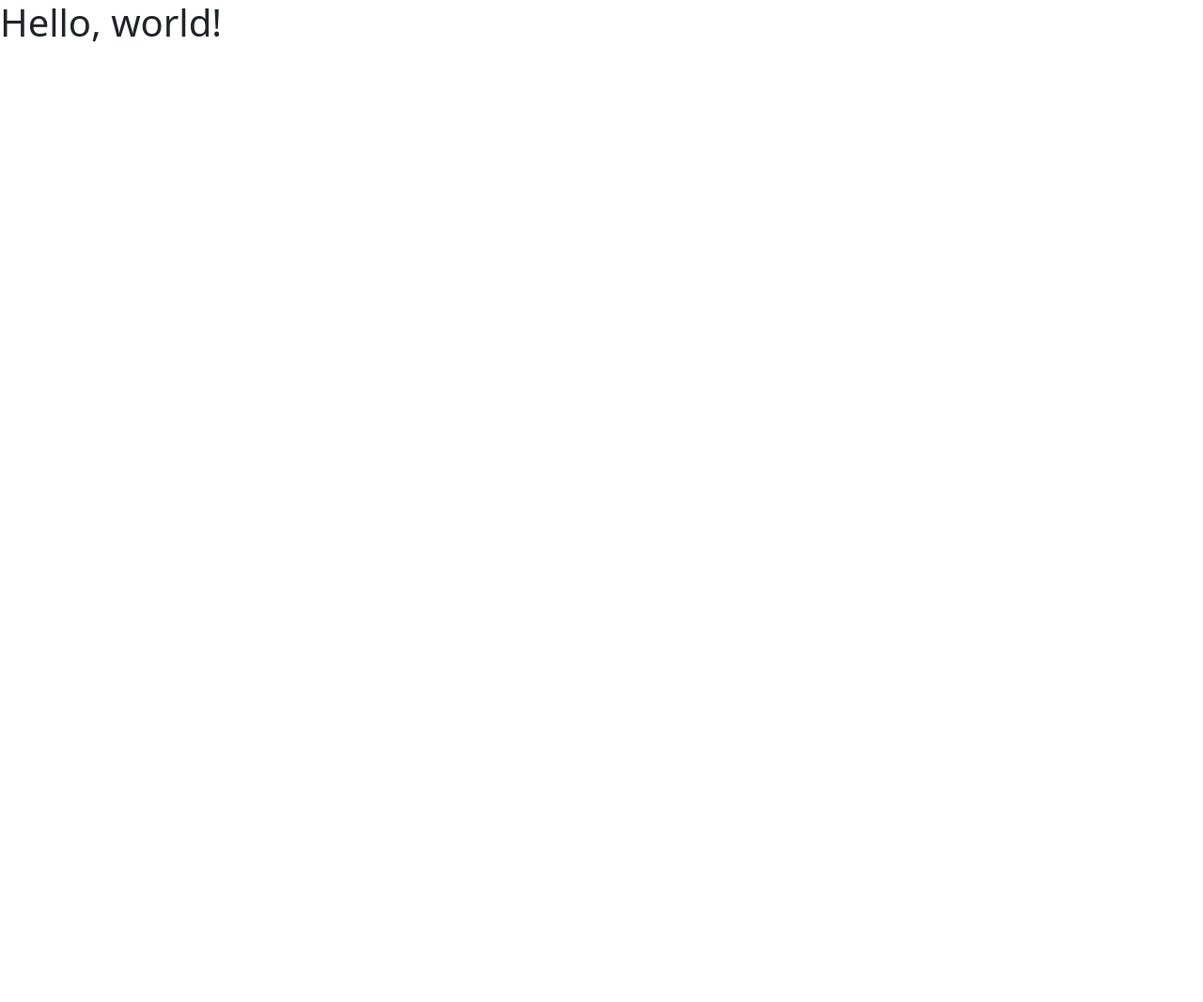
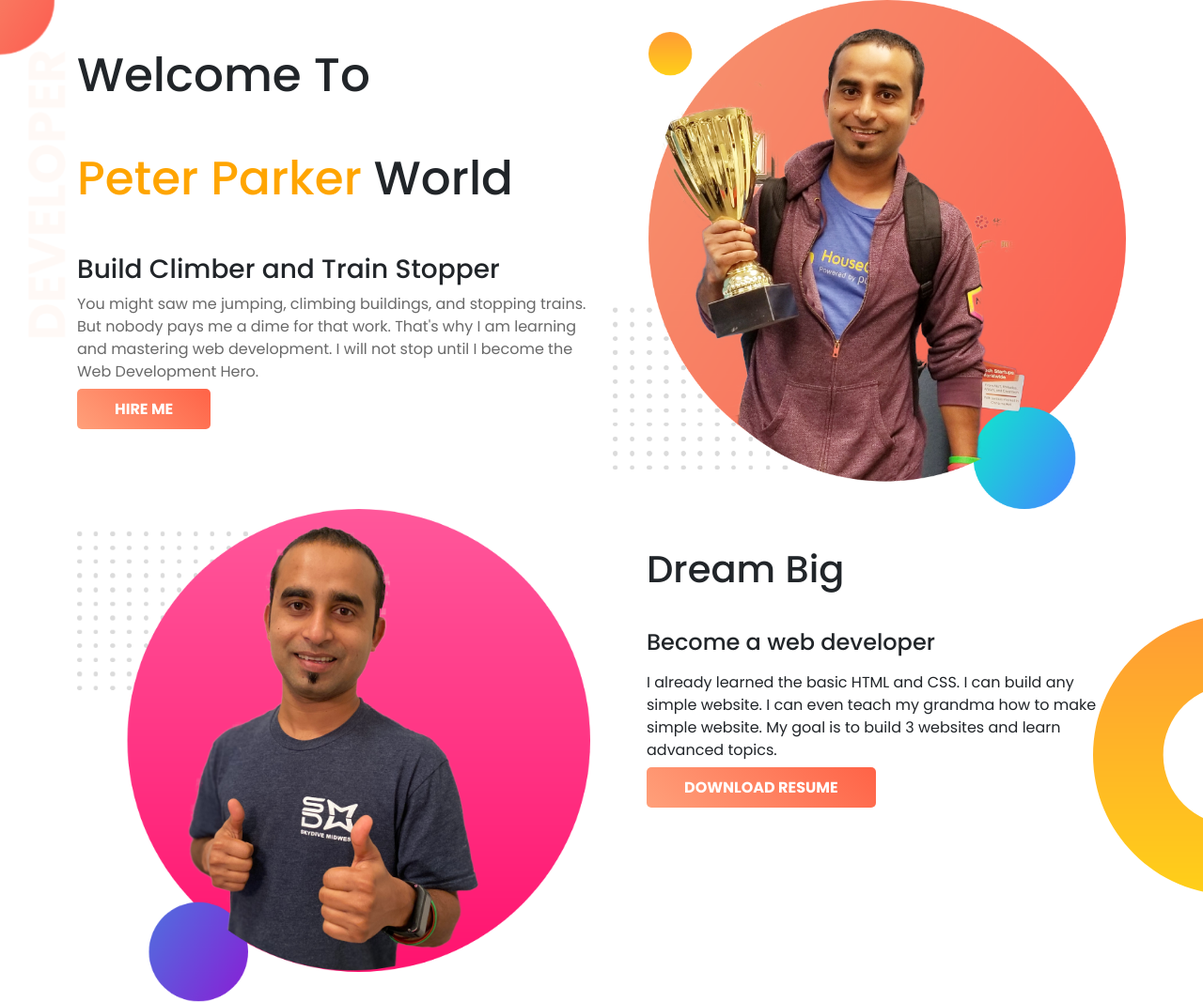
Before and after one commit to Naimur53/jhankar-protfolio, a plain HTML site: page index.html in a window 1280 px wide. Shown: the whole page at 94% size. Before the commit the page ends 800 px from the top, so only its background shows below. Drawn offline with Linux system fonts and the light colour scheme.

Commit message:
two section done

```diff
--- a/elemants/css/style.css
+++ b/elemants/css/style.css
@@ -0,0 +1,41 @@
+body{
+    font-family: 'Poppins', sans-serif;
+}
+.up{
+    background: url(../images/top-banner.png) no-repeat;
+}
+.up-contant h2{
+    font-size:50px;
+    margin:50px 0;
+}
+.up-contant p{
+    color: dimgray;
+}
+.up-contant h2 span{
+    color:orange;
+}
+.up-contant a{
+    padding:10px 40px;
+    color:#fff;
+    background: linear-gradient(45deg, lightsalmon , tomato);
+    text-decoration: none;
+    border-radius: 5px;
+    font-weight: bold;
+}
+.down{
+    background:url(../images/dream-bg.png) no-repeat;
+    background-position: right;
+}
+.down-contant h2{
+    font-size: 40px;
+    margin:40px 0;
+    font-weight: 500;
+}
+.down-contant a{
+    padding:10px 40px;
+    color:#fff;
+    background: linear-gradient(45deg, lightsalmon , tomato);
+    text-decoration: none;
+    border-radius: 5px;
+    font-weight: bold;
+}
--- a/index.html
+++ b/index.html
@@ -7,6 +7,9 @@
 
     <!-- Bootstrap CSS -->
     <link href="elemants/css/bootstrap.min.css" rel="stylesheet">
+    <!-- Our google  font-->
+    <link rel="preconnect" href="https://fonts.gstatic.com">
+    <link href="https://fonts.googleapis.com/css2?family=Poppins:ital,wght@0,100;0,200;0,300;0,400;0,500;0,600;0,700;0,800;0,900;1,100;1,200;1,300;1,400;1,500;1,600;1,700;1,800;1,900&display=swap" rel="stylesheet">
     <!-- Our main  CSS -->
     <link rel="stylesheet" href="elemants/css/all.css">
     <link rel="stylesheet" href="elemants/css/style.css">
@@ -14,7 +17,38 @@
     <title>Hello, world!</title>
   </head>
   <body>
-    <h1>Hello, world!</h1>
+    <section class="up">
+      <div class="container">
+        <div class="row">
+          <div class="col-md-6 up-contant">
+            <h2>Welcome To</h2>
+            <h2><span>Peter Parker</span> World</h2>
+            <h3>Build Climber and Train Stopper</h3>
+            <p>You might saw me jumping, climbing buildings, and stopping trains. But nobody pays me a dime for that work. That's why I am learning and mastering web development. I will not stop until I become the Web Development Hero.</p>
+            <a href="#" class="text-uppercase">hire me</a>
+          </div>
+          <div class="col-md-6">
+            <img src="elemants/images/jhankar.png" class="img-fluid" alt="">
+          </div>
+        </div>
+      </div>
+    </section>
+    <section class="down">
+      <div class="container">
+        <div class="row">
+          <div class="col-md-6">
+            <img src="elemants/images/jhankar2.png" class="img-fluid" alt="">
+          </div>
+          <div class="col-md-6 down-contant ps-5 ">
+            <h2>Dream Big</h2>
+            <h4 class="mb-3">Become a web developer</h4>
+            <p>I already learned the basic HTML and CSS. I can build any simple website. I can even teach my grandma how to make simple website. My goal is to build 3 websites and learn advanced topics.</p>
+            <a href="#">DOWNLOAD RESUME</a>
+          </div>
+        </div>
+      </div>
+    </section>
+    <section class="benner"></section>
 
 
     <!-- Optional JavaScript; choose one of the two! -->
```
Also changed, not shown: elemants/images/dream-bg.png (added), elemants/images/exp-bg.png (added), elemants/images/jhankar.png (added), elemants/images/jhankar2.png (added), elemants/images/my-bg.png (added), elemants/images/my-bg2.png (added), elemants/images/top-banner.png (added).
